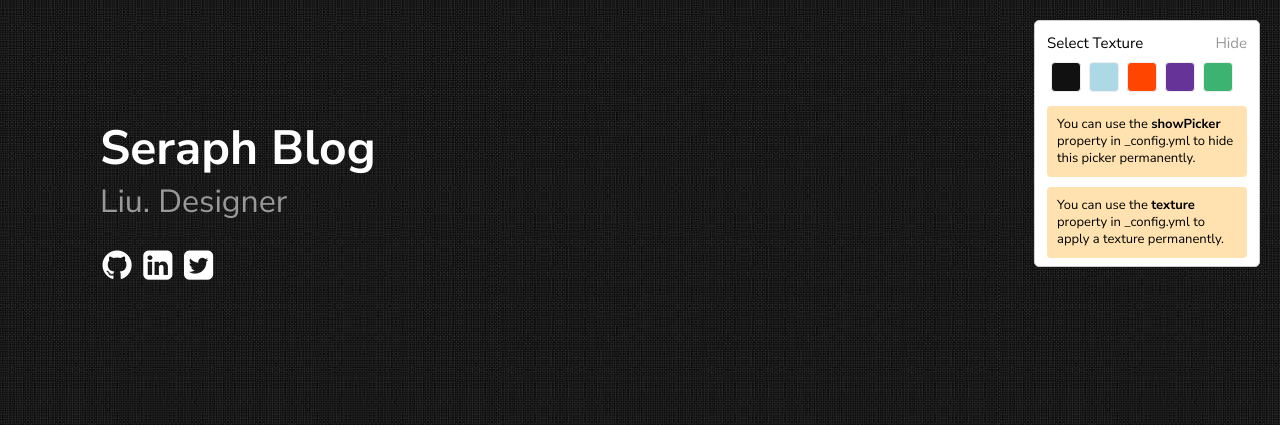
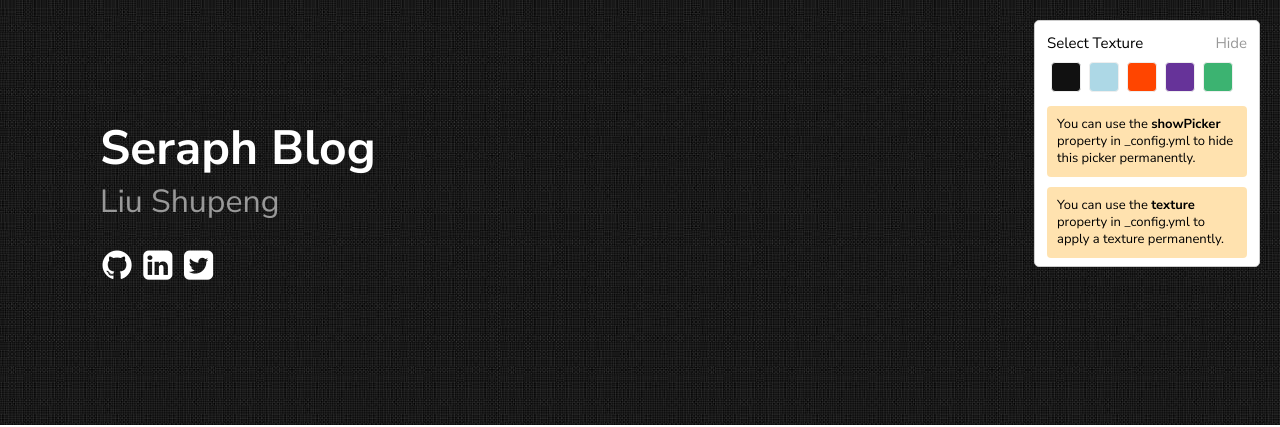
Before and after one commit to Seraph1990/Seraph1990.github.io, a Jekyll site: the page built from index.md, in a window 1280 px wide. Shown: the top 427 px of the page. Built offline with Jekyll 4.4.1, drawn with Linux system fonts in a browser that asks for light colours.

Commit message:
Update _config.yml

```diff
--- a/_config.yml
+++ b/_config.yml
@@ -16,7 +16,7 @@ sass:
 permalink: /posts/:title/
 texture:
   title: Seraph Blog
-  tagline: Liu. Designer
+  tagline: Liu Shupeng
   date_format: "%b %-d, %Y"
   style: black
   showNav: false
@@ -26,7 +26,7 @@ texture:
   social_links:
     twitter: seraph1990
     github:  seraph1990
-    linkedIn: in/liushupeng
+    linkedIn: in/树鹏-刘-06b291137
     rss: rss
 
 
```
